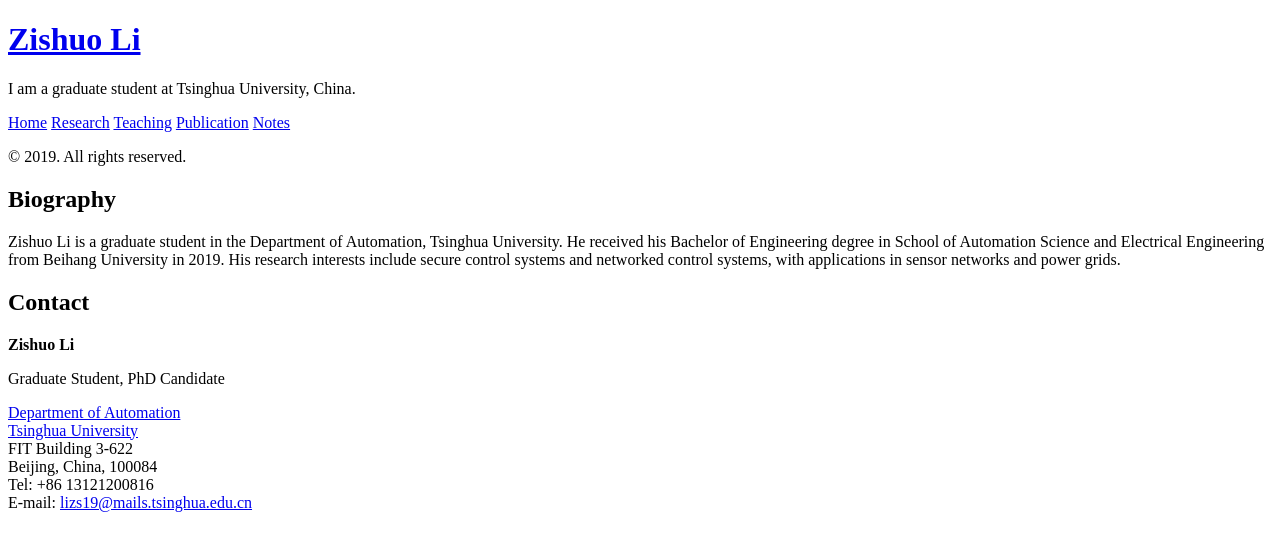
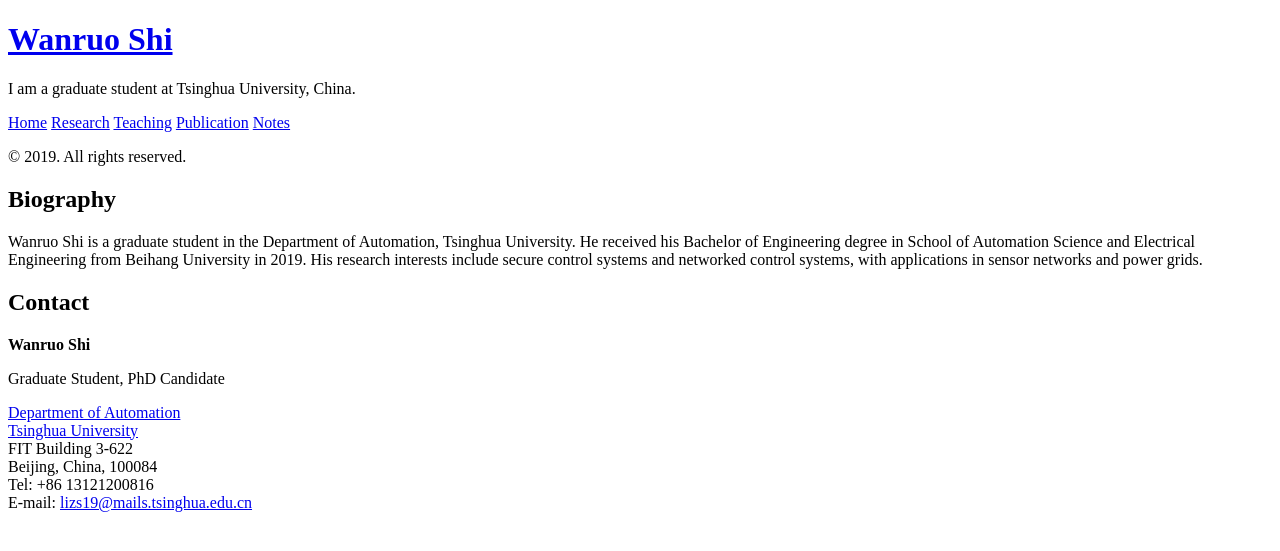
Before and after one commit to swanruo/swanruo.github.io, a Jekyll site: the page index_me.html, which Jekyll copies as it is, in a window 1280 px wide. Shown: the top 551 px of the page. Built offline with Jekyll 4.4.1, drawn with Linux system fonts in a browser that asks for light colours; nearby versions of some CDN libraries.

Commit message:
change name and pic

```diff
--- a/_config.yml
+++ b/_config.yml
@@ -3,7 +3,7 @@
 theme:  minima
 
 # Setup
-title:            Zishuo Li
+title:            Wanruo Shi
 tagline:          'Researcher'
 description:      'I am a PhD Candidate at Tsinghua University, China.'
 url:              https://zs-li.github.io/
@@ -11,7 +11,7 @@
 cover_image: /public/pic.jpg
 
 author:
-name:           'Zishuo Li'
+name:           'Wanruo Shi'
 email:            lizs19@mails.tsinghua.edu.cn
 
 paginate:         5
--- a/index_me.html
+++ b/index_me.html
@@ -12,7 +12,7 @@
 
   <title>
 
-      Zishuo Li &middot; Graduate student, PhD. Candidate
+      Wanruo Shi &middot; Graduate student, PhD. Candidate
 
   </title>
 
@@ -49,7 +49,7 @@
       <!-- <img src="/public/zion.png"/> -->
       <h1>
         <a href="/">
-          Zishuo Li
+          Wanruo Shi
         </a>
       </h1>
       <h1>
@@ -81,7 +81,7 @@
 <h2 id="org275f05c">Biography</h2>
 <div class="outline-text-2" id="text-org275f05c">
 <p>
-Zishuo Li is a graduate student in the Department of Automation, Tsinghua University. He received his Bachelor of Engineering degree in School of Automation Science and Electrical Engineering from Beihang University in 2019. His research interests include secure control systems and networked control systems, with applications in sensor networks and power grids.
+Wanruo Shi is a graduate student in the Department of Automation, Tsinghua University. He received his Bachelor of Engineering degree in School of Automation Science and Electrical Engineering from Beihang University in 2019. His research interests include secure control systems and networked control systems, with applications in sensor networks and power grids.
 </p>
 </div>
 </div>
@@ -90,7 +90,7 @@
 <h2 id="org6b0357b">Contact</h2>
 <div class="outline-text-2" id="text-org6b0357b">
 <p>
-<b>Zishuo Li</b>
+<b>Wanruo Shi</b>
 </p>
 
 <p>
```
Also changed, not shown: public/pic.jpg.
